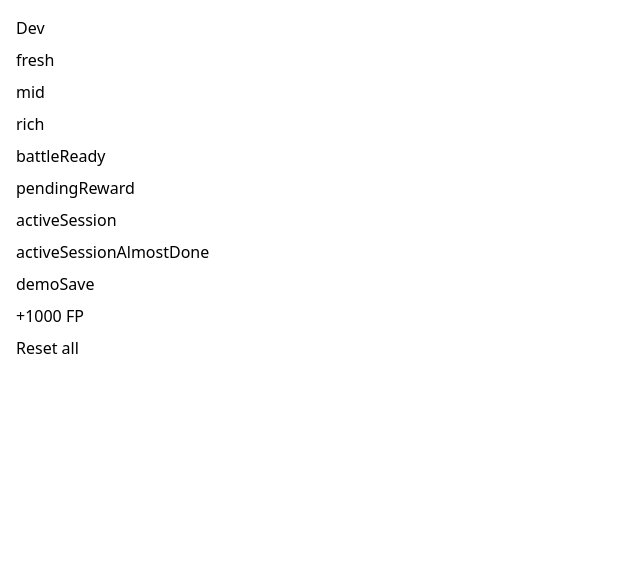
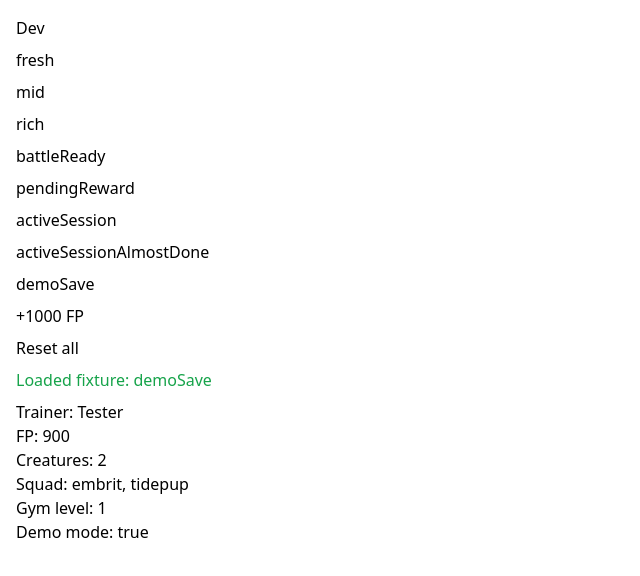
Before and after one commit to mellli1231/mma_game, a React (Vite) app: page /#/dev in a window 1280 px wide. Both pictures are taken after a click on the button "demoSave". Shown: the top 576 px of the page, without its empty margins (0-640 px from the left). Built offline with nearby package versions, Linux system fonts and the light colour scheme.

Commit message:
[A] M0: Dev page fixture status and live state summary
Co-Authored-By: Claude Sonnet 5.5 <noreply@anthropic.com>

```diff
--- a/src/app/pages/Dev.tsx
+++ b/src/app/pages/Dev.tsx
@@ -2,13 +2,17 @@ import { useState } from 'react'
 import { FIXTURES, SESSION_FIXTURES, SESSION_FIXTURE_SITES } from '@/dev/fixtures'
 import { DEFAULT_STATE, type FixtureId } from '@/dev/stubTypes'
 import { platform } from '@/platform/platform'
+import { useGameState } from '@/app/store'
 
 // TODO: hide this page's contents unless settings.demoMode is on, once Settings exists.
 export default function Dev() {
+  const state = useGameState()
   const [error, setError] = useState<string | null>(null)
+  const [loaded, setLoaded] = useState<string | null>(null)
 
   async function load(id: FixtureId) {
     setError(null)
+    setLoaded(null)
     await platform.updateState(() => FIXTURES[id]())
     const sess = SESSION_FIXTURES[id]
     if (sess) {
@@ -17,6 +21,7 @@ export default function Dev() {
       })
       if (!res.ok) setError(`${id}: ${res.error}`)
     }
+    setLoaded(id)
   }
 
   return (
@@ -27,7 +32,20 @@ export default function Dev() {
       ))}
       <div><button onClick={() => platform.updateState(s => ({ ...s, fp: s.fp + 1000, lifetimeFp: s.lifetimeFp + 1000 }))}>+1000 FP</button></div>
       <div><button onClick={() => platform.updateState(() => structuredClone(DEFAULT_STATE))}>Reset all</button></div>
-      {error && <p role="alert">{error}</p>}
+      {loaded && <p className="text-green-600">Loaded fixture: {loaded}</p>}
+      {state ? (
+        <ul>
+          <li>Trainer: {state.trainerName || '(none)'}</li>
+          <li>FP: {state.fp}</li>
+          <li>Creatures: {state.creatures.length}</li>
+          <li>Squad: {state.squad.map(uid => state.creatures.find(c => c.uid === uid)?.defId ?? uid).join(', ') || '(empty)'}</li>
+          <li>Gym level: {state.currentGymLevel}</li>
+          <li>Demo mode: {String(state.settings.demoMode)}</li>
+        </ul>
+      ) : (
+        <p>Loading...</p>
+      )}
+      {error && <p role="alert" className="text-red-600">{error}</p>}
     </div>
   )
 }
```
